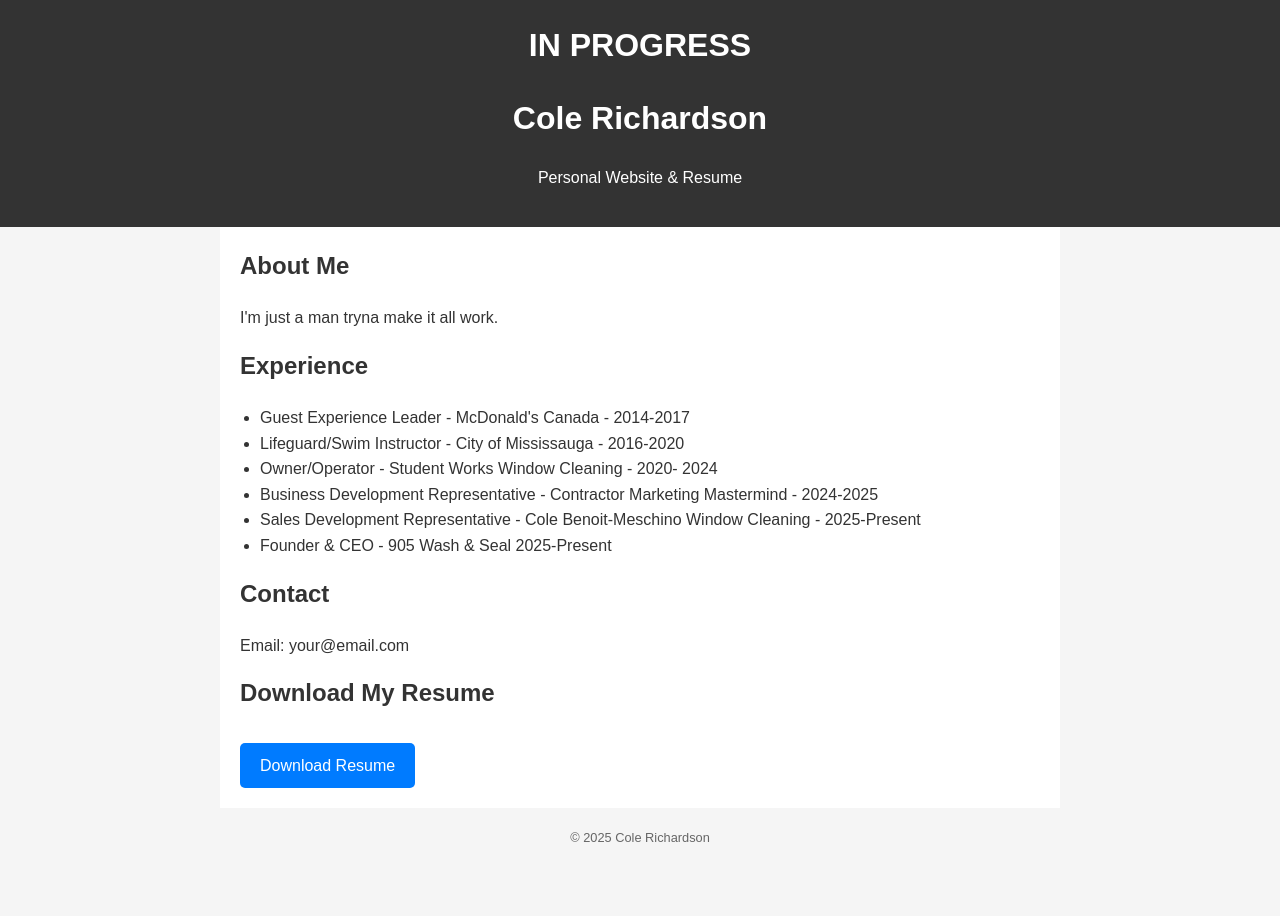
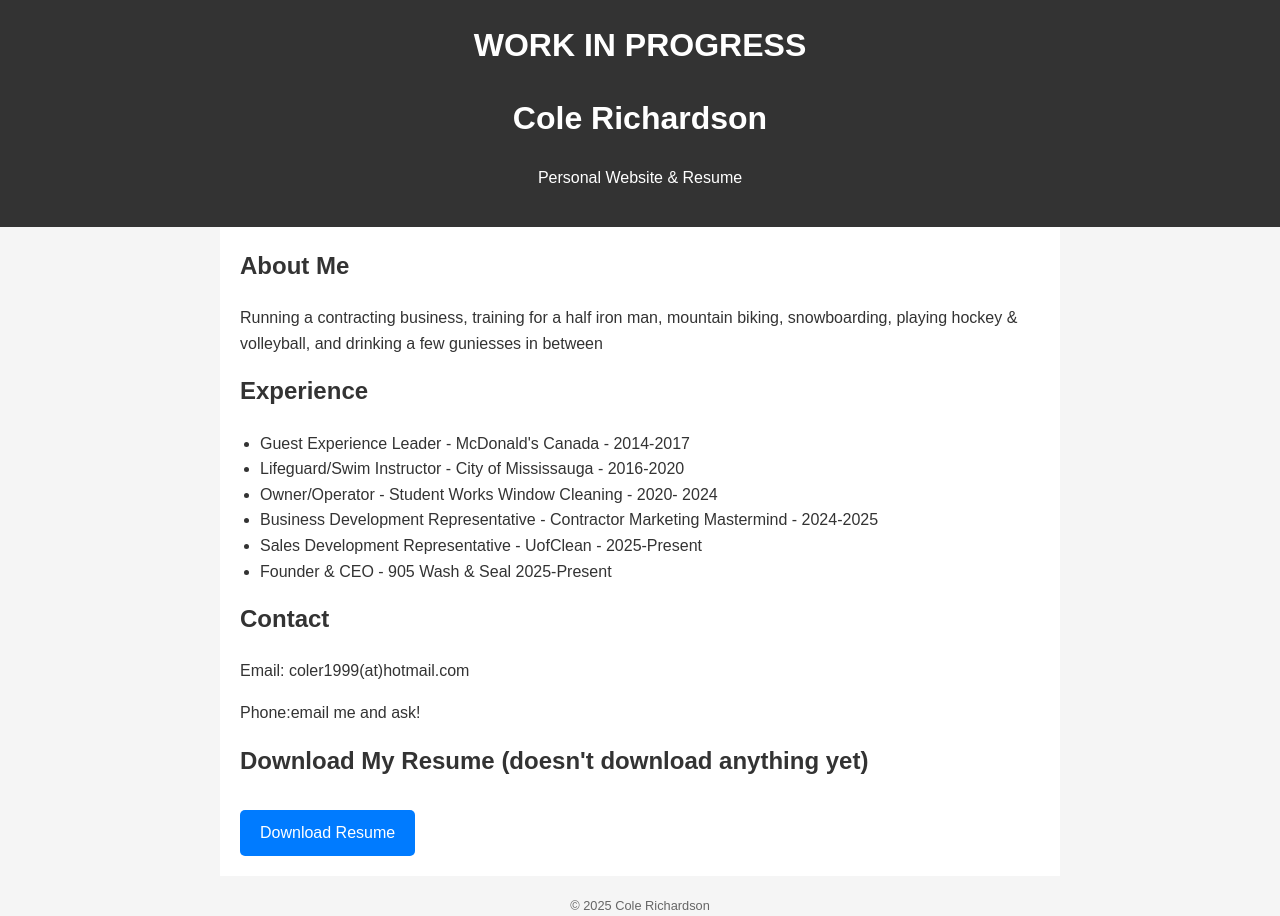
Before and after one commit to ColeRichardson/ColeRichardson.github.io, a plain HTML site: page index.html in a window 1280 px wide. Before the commit the page ends 849 px from the top, so only its background shows below. Drawn offline with Linux system fonts and the light colour scheme.

Commit message:
Update index.html
added some about me stuff, plus made a mention over the download resume button

```diff
--- a/index.html
+++ b/index.html
@@ -55,7 +55,7 @@
 </head>
 <body>
   <header>
-    <h1> IN PROGRESS </h1>
+    <h1> WORK IN PROGRESS </h1>
     <h1>Cole Richardson</h1>
     <p>Personal Website & Resume</p>
   </header>
@@ -63,7 +63,7 @@
   <div class="container">
     <section>
       <h2>About Me</h2>
-      <p>I'm just a man tryna make it all work.</p>
+      <p>Running a contracting business, training for a half iron man, mountain biking, snowboarding, playing hockey & volleyball, and drinking a few guniesses in between</p>
     </section>
 
     <section>
@@ -73,18 +73,19 @@
         <li>Lifeguard/Swim Instructor - City of Mississauga - 2016-2020</li>
         <li>Owner/Operator - Student Works Window Cleaning - 2020- 2024</li>
         <li>Business Development Representative - Contractor Marketing Mastermind - 2024-2025</li>
-        <li>Sales Development Representative - Cole Benoit-Meschino Window Cleaning - 2025-Present</li>
+        <li>Sales Development Representative - UofClean - 2025-Present</li>
         <li>Founder & CEO - 905 Wash & Seal 2025-Present</li>
       </ul>
     </section>
 
     <section>
       <h2>Contact</h2>
-      <p>Email: your@email.com</p>
+      <p>Email: coler1999(at)hotmail.com</p>
+      <p>Phone:email me and ask! </p>
     </section>
 
     <section>
-      <h2>Download My Resume</h2>
+      <h2>Download My Resume (doesn't download anything yet)</h2>
       <a href="resume-in-progress.pdf" class="download-btn" download>Download Resume</a>
     </section>
   </div>
```
